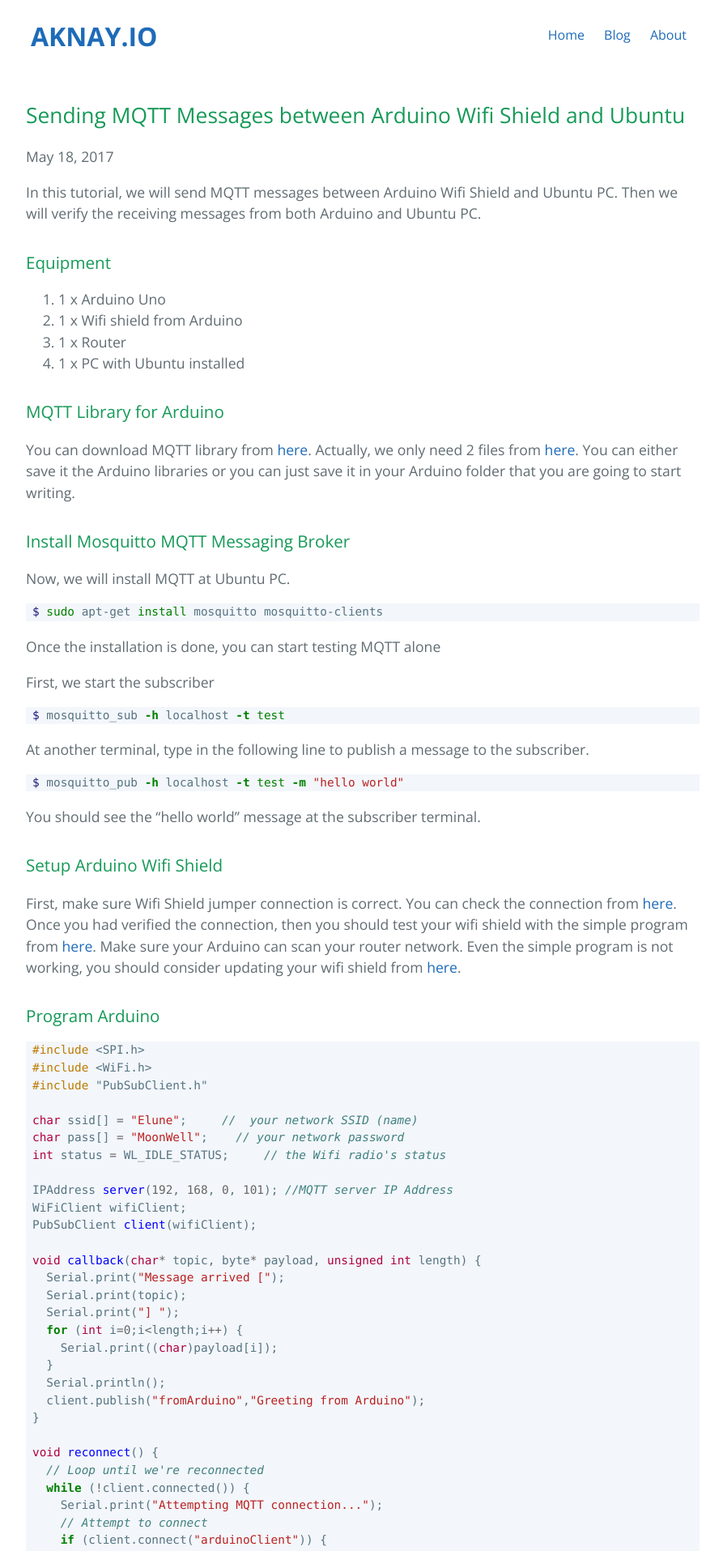
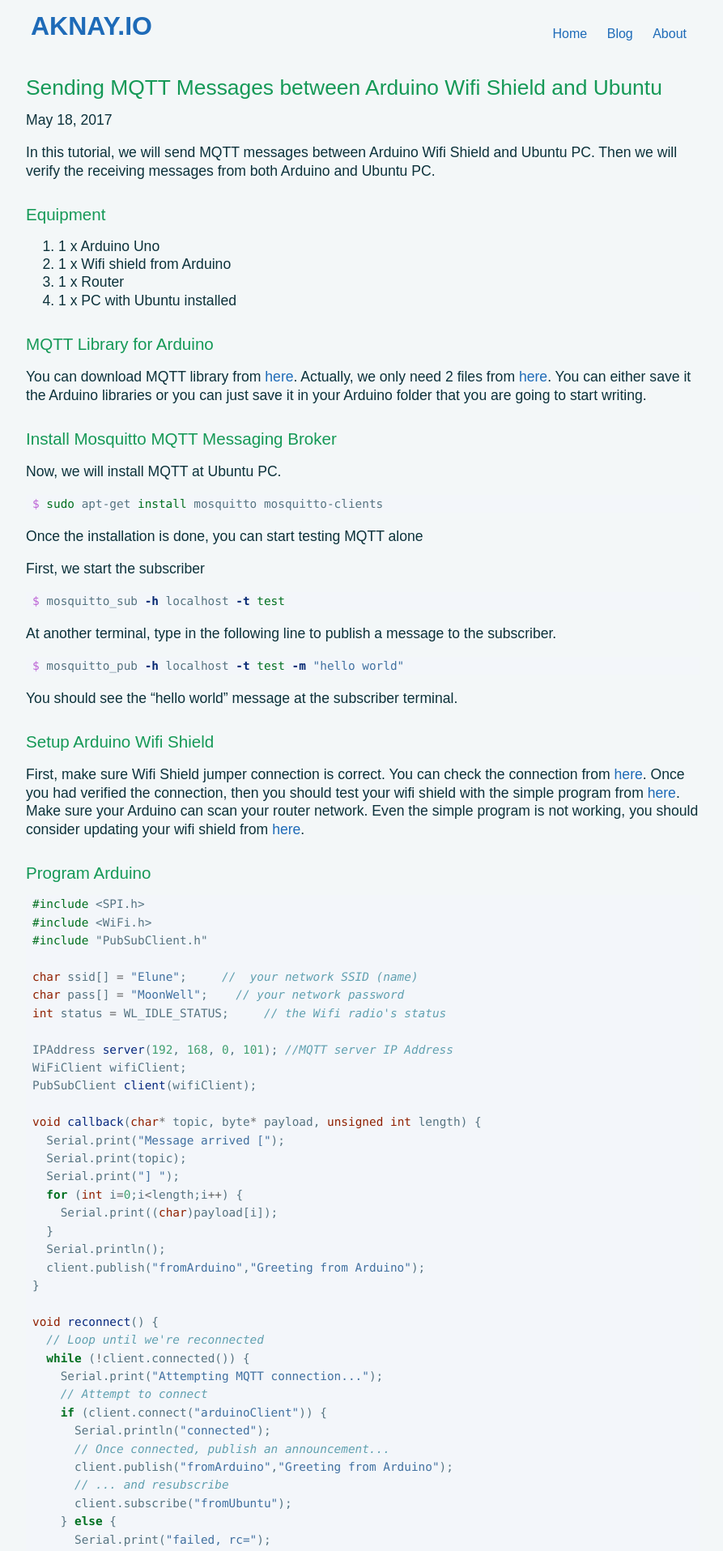
Before and after one commit to aknay/aknay.github.io, a Jekyll site: the page built from _posts/2017-05-18-sending-mqtt-message-between-arduino-wifi-shield-and-ubuntu.markdown, in a window 1280 px wide. Shown: the top 1915 px of the page at 81% size, without its empty margins (192-1085 px from the left). Built offline with Jekyll 4.4.1, drawn with Linux system fonts in a browser that asks for light colours.

Commit message:
change font and replace syntax with friendly css

```diff
--- a/css/cayman.css
+++ b/css/cayman.css
@@ -82,3 +82,26 @@ a:hover { text-decoration: underline; }
   div .highlight {
     background-color: #f3f6fa;
   }
+
+/* body */
+
+body {
+  background: #f3f7f8;
+  color: #000;
+  padding: 0;
+  margin: 0;
+  font-weight: normal;
+  font-style: normal;
+  line-height: 1.4em;
+  cursor: default;
+  font-family: "ProximaNova", Arial, Helvetica, sans-serif;
+  font-size: 1em;
+  color: #0c323b;
+  font-smoothing: antialiased;
+  -webkit-font-smoothing: antialiased;
+  -moz-font-smoothing: antialiased;
+  -moz-osx-font-smoothing: grayscale;
+  -o-font-smoothing: antialiased;
+  text-rendering: optimizeLegibility;
+  overflow-x: hidden;
+}
--- a/css/syntax.css
+++ b/css/syntax.css
@@ -1,62 +1,62 @@
+/*https://github.com/jwarby/jekyll-pygments-themes/blob/master/friendly.css*/
 .highlight .hll { background-color: #ffffcc }
-.highlight  { background: #f8f8f8; }
-.highlight .c { color: #408080; font-style: italic } /* Comment */
+.highlight .c { color: #60a0b0; font-style: italic } /* Comment */
 .highlight .err { border: 1px solid #FF0000 } /* Error */
-.highlight .k { color: #008000; font-weight: bold } /* Keyword */
+.highlight .k { color: #007020; font-weight: bold } /* Keyword */
 .highlight .o { color: #666666 } /* Operator */
-.highlight .cm { color: #408080; font-style: italic } /* Comment.Multiline */
-.highlight .cp { color: #BC7A00 } /* Comment.Preproc */
-.highlight .c1 { color: #408080; font-style: italic } /* Comment.Single */
-.highlight .cs { color: #408080; font-style: italic } /* Comment.Special */
+.highlight .cm { color: #60a0b0; font-style: italic } /* Comment.Multiline */
+.highlight .cp { color: #007020 } /* Comment.Preproc */
+.highlight .c1 { color: #60a0b0; font-style: italic } /* Comment.Single */
+.highlight .cs { color: #60a0b0; background-color: #fff0f0 } /* Comment.Special */
 .highlight .gd { color: #A00000 } /* Generic.Deleted */
 .highlight .ge { font-style: italic } /* Generic.Emph */
 .highlight .gr { color: #FF0000 } /* Generic.Error */
 .highlight .gh { color: #000080; font-weight: bold } /* Generic.Heading */
 .highlight .gi { color: #00A000 } /* Generic.Inserted */
-.highlight .go { color: #888888 } /* Generic.Output */
-.highlight .gp { color: #000080; font-weight: bold } /* Generic.Prompt */
+.highlight .go { color: #808080 } /* Generic.Output */
+.highlight .gp { color: #c65d09; font-weight: bold } /* Generic.Prompt */
 .highlight .gs { font-weight: bold } /* Generic.Strong */
 .highlight .gu { color: #800080; font-weight: bold } /* Generic.Subheading */
-.highlight .gt { color: #0044DD } /* Generic.Traceback */
-.highlight .kc { color: #008000; font-weight: bold } /* Keyword.Constant */
-.highlight .kd { color: #008000; font-weight: bold } /* Keyword.Declaration */
-.highlight .kn { color: #008000; font-weight: bold } /* Keyword.Namespace */
-.highlight .kp { color: #008000 } /* Keyword.Pseudo */
-.highlight .kr { color: #008000; font-weight: bold } /* Keyword.Reserved */
-.highlight .kt { color: #B00040 } /* Keyword.Type */
-.highlight .m { color: #666666 } /* Literal.Number */
-.highlight .s { color: #BA2121 } /* Literal.String */
-.highlight .na { color: #7D9029 } /* Name.Attribute */
-.highlight .nb { color: #008000 } /* Name.Builtin */
-.highlight .nc { color: #0000FF; font-weight: bold } /* Name.Class */
-.highlight .no { color: #880000 } /* Name.Constant */
-.highlight .nd { color: #AA22FF } /* Name.Decorator */
-.highlight .ni { color: #999999; font-weight: bold } /* Name.Entity */
-.highlight .ne { color: #D2413A; font-weight: bold } /* Name.Exception */
-.highlight .nf { color: #0000FF } /* Name.Function */
-.highlight .nl { color: #A0A000 } /* Name.Label */
-.highlight .nn { color: #0000FF; font-weight: bold } /* Name.Namespace */
-.highlight .nt { color: #008000; font-weight: bold } /* Name.Tag */
-.highlight .nv { color: #19177C } /* Name.Variable */
-.highlight .ow { color: #AA22FF; font-weight: bold } /* Operator.Word */
+.highlight .gt { color: #0040D0 } /* Generic.Traceback */
+.highlight .kc { color: #007020; font-weight: bold } /* Keyword.Constant */
+.highlight .kd { color: #007020; font-weight: bold } /* Keyword.Declaration */
+.highlight .kn { color: #007020; font-weight: bold } /* Keyword.Namespace */
+.highlight .kp { color: #007020 } /* Keyword.Pseudo */
+.highlight .kr { color: #007020; font-weight: bold } /* Keyword.Reserved */
+.highlight .kt { color: #902000 } /* Keyword.Type */
+.highlight .m { color: #40a070 } /* Literal.Number */
+.highlight .s { color: #4070a0 } /* Literal.String */
+.highlight .na { color: #4070a0 } /* Name.Attribute */
+.highlight .nb { color: #007020 } /* Name.Builtin */
+.highlight .nc { color: #0e84b5; font-weight: bold } /* Name.Class */
+.highlight .no { color: #60add5 } /* Name.Constant */
+.highlight .nd { color: #555555; font-weight: bold } /* Name.Decorator */
+.highlight .ni { color: #d55537; font-weight: bold } /* Name.Entity */
+.highlight .ne { color: #007020 } /* Name.Exception */
+.highlight .nf { color: #06287e } /* Name.Function */
+.highlight .nl { color: #002070; font-weight: bold } /* Name.Label */
+.highlight .nn { color: #0e84b5; font-weight: bold } /* Name.Namespace */
+.highlight .nt { color: #062873; font-weight: bold } /* Name.Tag */
+.highlight .nv { color: #bb60d5 } /* Name.Variable */
+.highlight .ow { color: #007020; font-weight: bold } /* Operator.Word */
 .highlight .w { color: #bbbbbb } /* Text.Whitespace */
-.highlight .mf { color: #666666 } /* Literal.Number.Float */
-.highlight .mh { color: #666666 } /* Literal.Number.Hex */
-.highlight .mi { color: #666666 } /* Literal.Number.Integer */
-.highlight .mo { color: #666666 } /* Literal.Number.Oct */
-.highlight .sb { color: #BA2121 } /* Literal.String.Backtick */
-.highlight .sc { color: #BA2121 } /* Literal.String.Char */
-.highlight .sd { color: #BA2121; font-style: italic } /* Literal.String.Doc */
-.highlight .s2 { color: #BA2121 } /* Literal.String.Double */
-.highlight .se { color: #BB6622; font-weight: bold } /* Literal.String.Escape */
-.highlight .sh { color: #BA2121 } /* Literal.String.Heredoc */
-.highlight .si { color: #BB6688; font-weight: bold } /* Literal.String.Interpol */
-.highlight .sx { color: #008000 } /* Literal.String.Other */
-.highlight .sr { color: #BB6688 } /* Literal.String.Regex */
-.highlight .s1 { color: #BA2121 } /* Literal.String.Single */
-.highlight .ss { color: #19177C } /* Literal.String.Symbol */
-.highlight .bp { color: #008000 } /* Name.Builtin.Pseudo */
-.highlight .vc { color: #19177C } /* Name.Variable.Class */
-.highlight .vg { color: #19177C } /* Name.Variable.Global */
-.highlight .vi { color: #19177C } /* Name.Variable.Instance */
-.highlight .il { color: #666666 } /* Literal.Number.Integer.Long */
+.highlight .mf { color: #40a070 } /* Literal.Number.Float */
+.highlight .mh { color: #40a070 } /* Literal.Number.Hex */
+.highlight .mi { color: #40a070 } /* Literal.Number.Integer */
+.highlight .mo { color: #40a070 } /* Literal.Number.Oct */
+.highlight .sb { color: #4070a0 } /* Literal.String.Backtick */
+.highlight .sc { color: #4070a0 } /* Literal.String.Char */
+.highlight .sd { color: #4070a0; font-style: italic } /* Literal.String.Doc */
+.highlight .s2 { color: #4070a0 } /* Literal.String.Double */
+.highlight .se { color: #4070a0; font-weight: bold } /* Literal.String.Escape */
+.highlight .sh { color: #4070a0 } /* Literal.String.Heredoc */
+.highlight .si { color: #70a0d0; font-style: italic } /* Literal.String.Interpol */
+.highlight .sx { color: #c65d09 } /* Literal.String.Other */
+.highlight .sr { color: #235388 } /* Literal.String.Regex */
+.highlight .s1 { color: #4070a0 } /* Literal.String.Single */
+.highlight .ss { color: #517918 } /* Literal.String.Symbol */
+.highlight .bp { color: #007020 } /* Name.Builtin.Pseudo */
+.highlight .vc { color: #bb60d5 } /* Name.Variable.Class */
+.highlight .vg { color: #bb60d5 } /* Name.Variable.Global */
+.highlight .vi { color: #bb60d5 } /* Name.Variable.Instance */
+.highlight .il { color: #40a070 } /* Literal.Number.Integer.Long */
```
